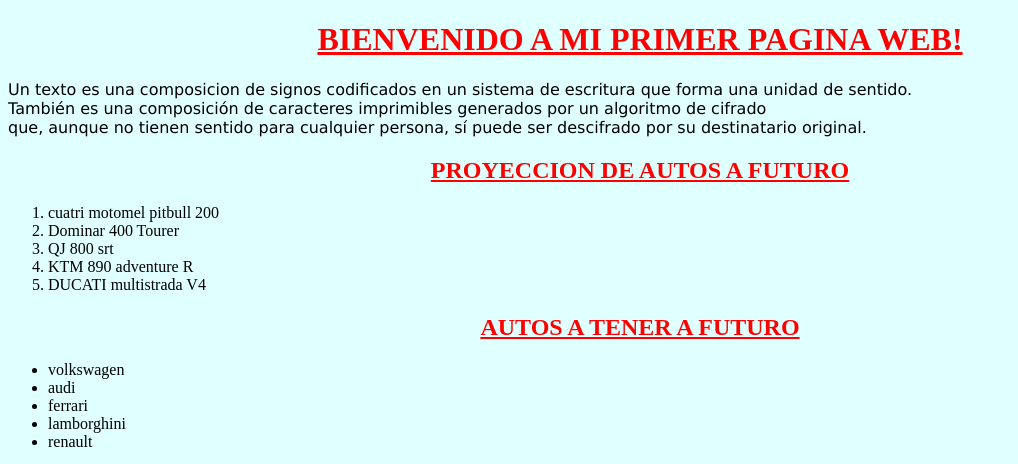
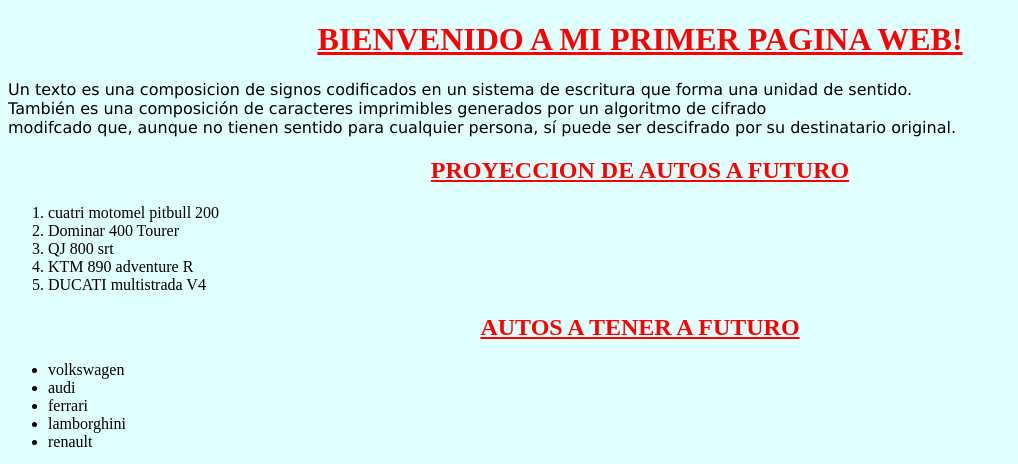
Before and after one commit to Nico27092003/Desarrollo-Web, a plain HTML site: page Entregas/Entrega 1/index.html in a window 1280 px wide. Shown: the top 464 px of the page, without its empty margins (0-1018 px from the left). Drawn offline with Linux system fonts and the light colour scheme.

Commit message:
Segundo Commit

```diff
--- a/Entregas/Entrega 1/index.html
+++ b/Entregas/Entrega 1/index.html
@@ -16,6 +16,7 @@
       También es una composición de caracteres imprimibles generados por un
       algoritmo de cifrado
       <br />
+      modifcado
       que, aunque no tienen sentido para cualquier persona, sí puede ser
       descifrado por su destinatario original.
     </p>
```
